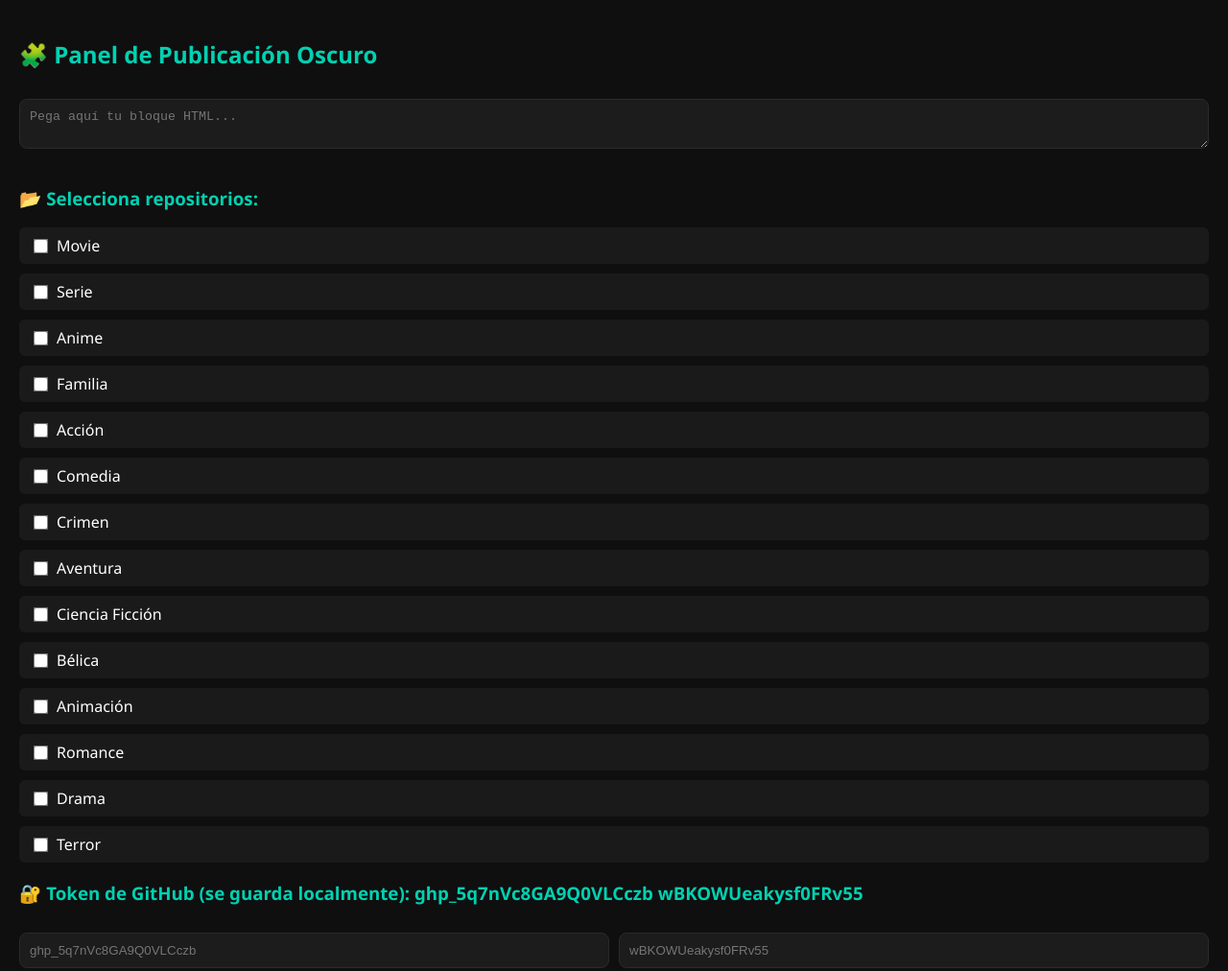
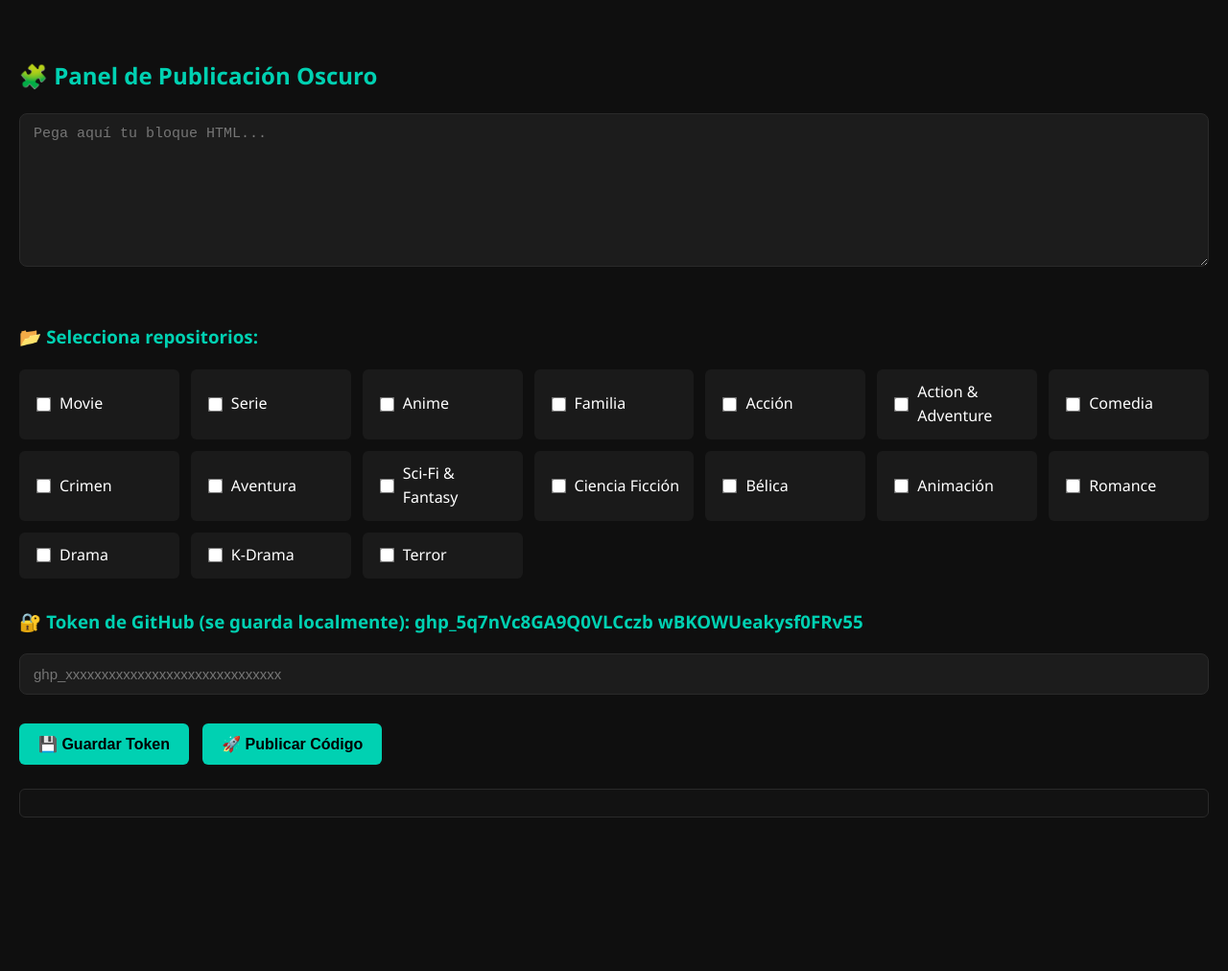
Before and after one commit to CuentaAppcreator/categoriaspublicacion, a plain HTML site: page index.html in a window 1280 px wide. Shown: the top 1012 px of the page at 96% size. After the commit the page ends 895 px from the top, so only its background shows below. Drawn offline with Linux system fonts and the light colour scheme.

Commit message:
Update index.html

```diff
--- a/index.html
+++ b/index.html
@@ -10,82 +10,110 @@
       --fg: #ffffff;
       --accent: #00d1b2;
       --border: #2a2a2a;
+      --input-bg: #1c1c1c;
+      --input-focus: #00b89c;
+    }
+
+    * {
+      box-sizing: border-box;
     }
 
     body {
       background-color: var(--bg);
       color: var(--fg);
       font-family: 'Segoe UI', sans-serif;
-      padding: 20px;
       margin: 0;
+      padding: 30px 20px;
+      line-height: 1.6;
     }
 
     h2, h3 {
       color: var(--accent);
+      margin-top: 30px;
     }
 
     textarea, input[type="text"] {
       width: 100%;
-      background: #1c1c1c;
+      background: var(--input-bg);
       color: var(--fg);
       border: 1px solid var(--border);
       border-radius: 8px;
-      padding: 10px;
-      margin-top: 10px;
-      margin-bottom: 15px;
-      box-sizing: border-box;
+      padding: 12px 14px;
+      font-size: 15px;
+      transition: border 0.3s, box-shadow 0.3s;
+    }
+
+    textarea:focus, input[type="text"]:focus {
+      border-color: var(--input-focus);
+      outline: none;
+      box-shadow: 0 0 5px var(--input-focus);
+    }
+
+    textarea {
+      height: 160px;
+      resize: vertical;
+      margin-bottom: 20px;
+    }
+
+    .repos {
+      display: grid;
+      grid-template-columns: repeat(auto-fit, minmax(150px, 1fr));
+      gap: 12px;
+      margin-bottom: 20px;
     }
 
     .repos label {
+      background: #1a1a1a;
+      padding: 10px 14px;
+      border-radius: 6px;
+      cursor: pointer;
       display: flex;
       align-items: center;
-      margin-bottom: 10px;
-      background: #1a1a1a;
-      padding: 8px 12px;
-      border-radius: 6px;
-      cursor: pointer;
+      border: 1px solid transparent;
+      transition: all 0.2s ease;
     }
 
     .repos input[type="checkbox"] {
       margin-right: 10px;
       transform: scale(1.2);
+      accent-color: var(--accent);
+    }
+
+    .repos label:hover {
+      border-color: var(--accent);
+      background: #1e1e1e;
     }
 
     .token-inputs {
-      display: flex;
-      flex-direction: column;
-      gap: 10px;
-    }
-
-    @media (min-width: 500px) {
-      .token-inputs {
-        flex-direction: row;
-      }
+      margin-bottom: 20px;
     }
 
     button {
       background-color: var(--accent);
       color: #000;
       border: none;
-      padding: 10px 20px;
+      padding: 12px 20px;
       font-size: 16px;
+      font-weight: bold;
       border-radius: 6px;
       cursor: pointer;
+      margin-right: 10px;
       margin-top: 10px;
-      transition: background 0.3s;
+      transition: background 0.3s ease;
     }
 
     button:hover {
-      background-color: #00b89c;
+      background-color: var(--input-focus);
     }
 
     #resultado {
-      margin-top: 20px;
+      margin-top: 25px;
       background-color: #121212;
       border: 1px solid var(--border);
-      padding: 10px;
+      padding: 14px;
       border-radius: 6px;
       white-space: pre-wrap;
+      font-family: monospace;
     }
   </style>
 </head>
@@ -98,28 +126,30 @@
 <h3>📂 Selecciona repositorios:</h3>
 <div class="repos">
   <label><input type="checkbox" value="movie"> Movie</label>
-   <label><input type="checkbox" value="serie"> Serie</label>
-   <label><input type="checkbox" value="anime"> Anime</label>
+  <label><input type="checkbox" value="serie"> Serie</label>
+  <label><input type="checkbox" value="anime"> Anime</label>
   <label><input type="checkbox" value="familia"> Familia</label>
   <label><input type="checkbox" value="accion"> Acción</label>
+  <label><input type="checkbox" value="actionyaventure"> Action & Adventure</label>
   <label><input type="checkbox" value="comedia"> Comedia</label>
   <label><input type="checkbox" value="crimen"> Crimen</label>
   <label><input type="checkbox" value="aventura"> Aventura</label>
+  <label><input type="checkbox" value="scififantasy"> Sci-Fi & Fantasy</label>
   <label><input type="checkbox" value="cienciaficcion"> Ciencia Ficción</label>
   <label><input type="checkbox" value="belica"> Bélica</label>
   <label><input type="checkbox" value="animacion"> Animación</label>
   <label><input type="checkbox" value="romance"> Romance</label>
   <label><input type="checkbox" value="drama"> Drama</label>
- <label><input type="checkbox" value="terror"> Terror</label>
+  <label><input type="checkbox" value="kdrama"> K-Drama</label>
+  <label><input type="checkbox" value="terror"> Terror</label>
 </div>
 
-<h3>🔐 Token de GitHub (se guarda localmente):  ghp_5q7nVc8GA9Q0VLCczb    wBKOWUeakysf0FRv55</h3>
+<h3>🔐 Token de GitHub (se guarda localmente):  ghp_5q7nVc8GA9Q0VLCczb wBKOWUeakysf0FRv55</h3>
 <div class="token-inputs">
-  <input type="text" id="token1" placeholder="ghp_5q7nVc8GA9Q0VLCczb">
-  <input type="text" id="token2" placeholder="wBKOWUeakysf0FRv55">
+  <input type="text" id="tokenCompleto" placeholder="ghp_xxxxxxxxxxxxxxxxxxxxxxxxxxxxxx">
 </div>
+
 <button onclick="guardarToken()">💾 Guardar Token</button>
-
 <button onclick="publicarCodigo()">🚀 Publicar Código</button>
 
 <pre id="resultado"></pre>
@@ -129,25 +159,29 @@ const reposUrls = {
   movie: 'https://api.github.com/repos/zinecia/movie/contents/index.html',
   serie: 'https://api.github.com/repos/zinecia/serie/contents/index.html',
   anime: 'https://api.github.com/repos/zinecia/anime/contents/index.html',
-familia: 'https://api.github.com/repos/zinecia/familia/contents/index.html',
- accion: 'https://api.github.com/repos/zinecia/label-accion/contents/index.html',
+  familia: 'https://api.github.com/repos/zinecia/familia/contents/index.html',
+  accion: 'https://api.github.com/repos/zinecia/label-accion/contents/index.html',
+  actionyaventure: 'https://api.github.com/repos/zinecia/actionyaventure/contents/index.html',
   comedia: 'https://api.github.com/repos/zinecia/label-comedia/contents/index.html',
   crimen: 'https://api.github.com/repos/zinecia/crimen/contents/index.html',
   aventura: 'https://api.github.com/repos/zinecia/label-aventura/contents/index.html',
+  scififantasy: 'https://api.github.com/repos/zinecia/SciFiFantasy/contents/index.html',
   cienciaficcion: 'https://api.github.com/repos/zinecia/cienciaficcion/contents/index.html',
   belica: 'https://api.github.com/repos/zinecia/label-belica/contents/index.html',
   animacion: 'https://api.github.com/repos/zinecia/animacion/contents/index.html',
   romance: 'https://api.github.com/repos/zinecia/romance/contents/index.html',
   drama: 'https://api.github.com/repos/zinecia/drama/contents/index.html',
+  kdrama: 'https://api.github.com/repos/zinecia/kdrama/contents/index.html',
   terror: 'https://api.github.com/repos/zinecia/terror/contents/index.html',
 };
 
 function guardarToken() {
-  const part1 = document.getElementById("token1").value.trim();
-  const part2 = document.getElementById("token2").value.trim();
-  if (part1 && part2) {
-    localStorage.setItem("github_token", part1 + part2);
+  var token = document.getElementById("tokenCompleto").value.trim();
+  if (token.startsWith("ghp_") && token.length > 20) {
+    localStorage.setItem("github_token", token);
     alert("✅ Token guardado exitosamente");
+  } else {
+    alert("⚠️ Ingresa un token válido que comience con 'ghp_'");
   }
 }
 
```
